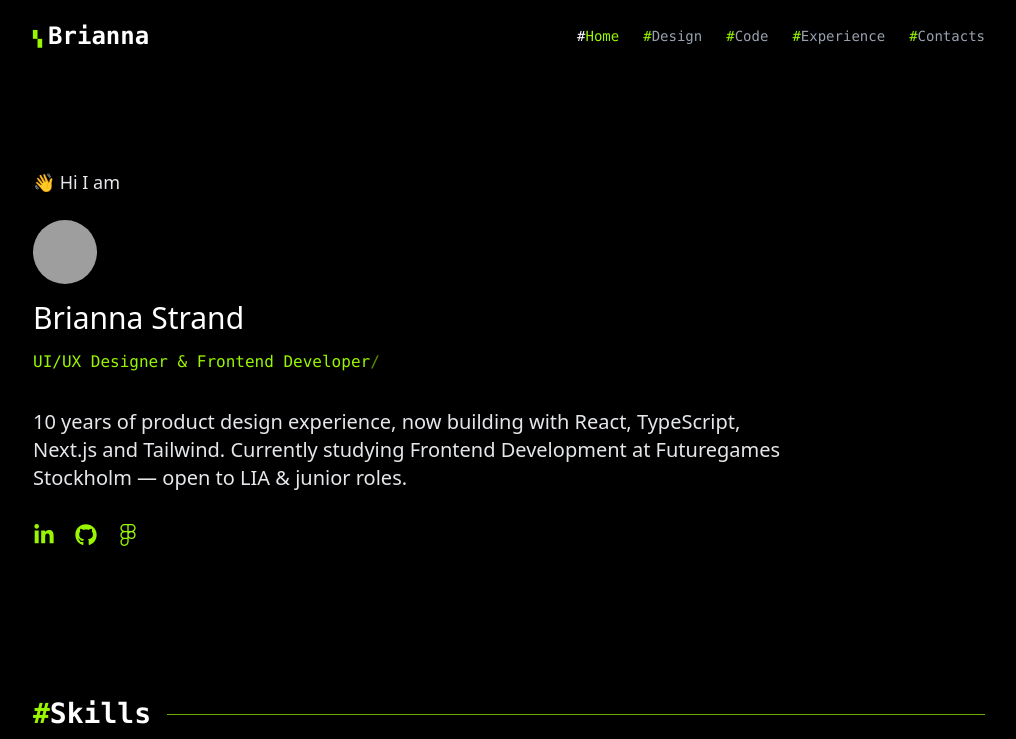
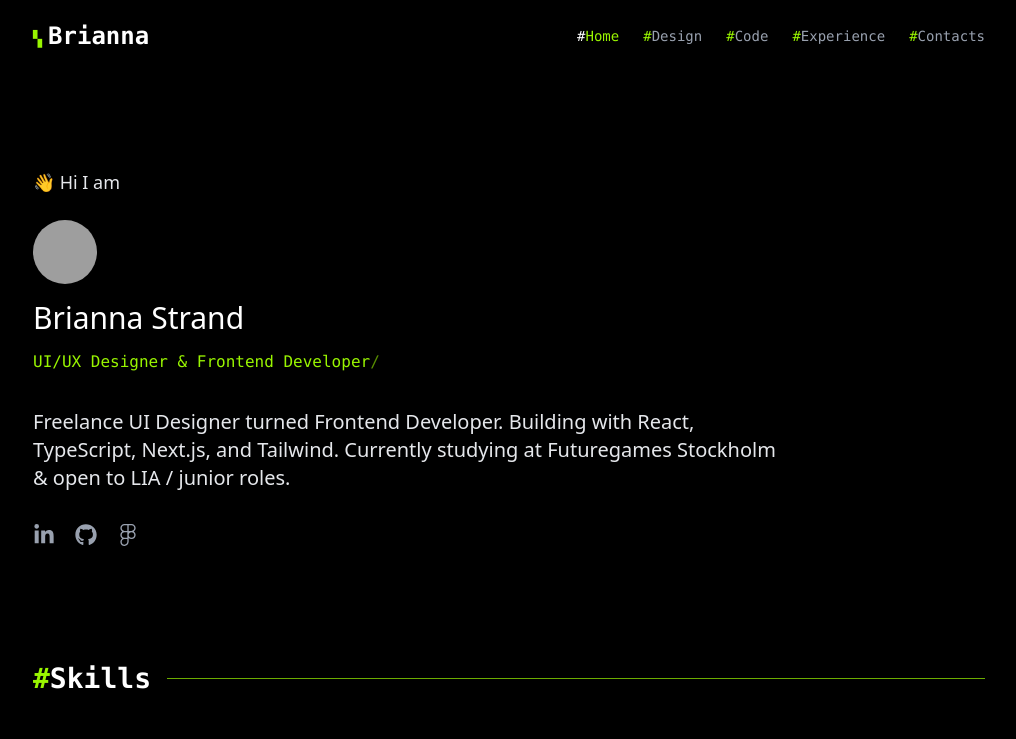
Before and after one commit to Mosssi/Briwebsite, a Next.js app: page / in a window 1280 px wide. Shown: the top 739 px of the page, without its empty margins (131-1147 px from the left). Built offline with nearby package versions, Linux system fonts and the light colour scheme; grey boxes are pictures that could not be loaded.

Commit message:
fix color

```diff
--- a/components/Hero.tsx
+++ b/components/Hero.tsx
@@ -53,9 +53,9 @@ export default function Hero() {
       </p>
 
       <p className="mb-8 max-w-[760px] text-lg md:text-xl">
-        10 years of product design experience, now building with React,
-        TypeScript, Next.js and Tailwind. Currently studying Frontend
-        Development at Futuregames Stockholm — open to LIA & junior roles.
+        Freelance UI Designer turned Frontend Developer. Building with React,
+        TypeScript, Next.js, and Tailwind. Currently studying at Futuregames
+        Stockholm & open to LIA / junior roles.
       </p>
 
       <div className="flex gap-5">
@@ -66,7 +66,7 @@ export default function Hero() {
             target="_blank"
             rel="noreferrer"
             aria-label={s.label}
-            className="mb-8 min-h-[1.6em] font-mono text-accent"
+            className="text-gray-400 transition hover:text-accent"
           >
             <s.icon size={22} />
           </a>
```
